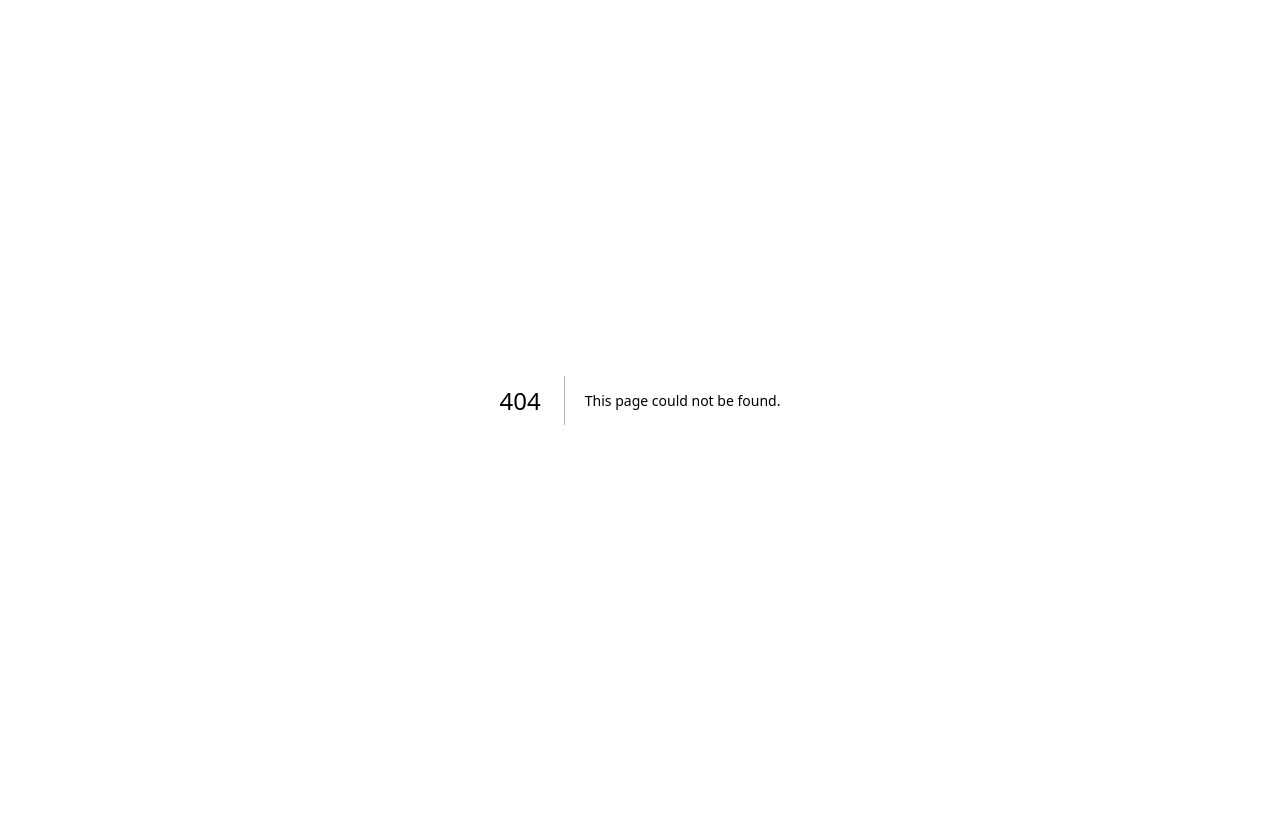
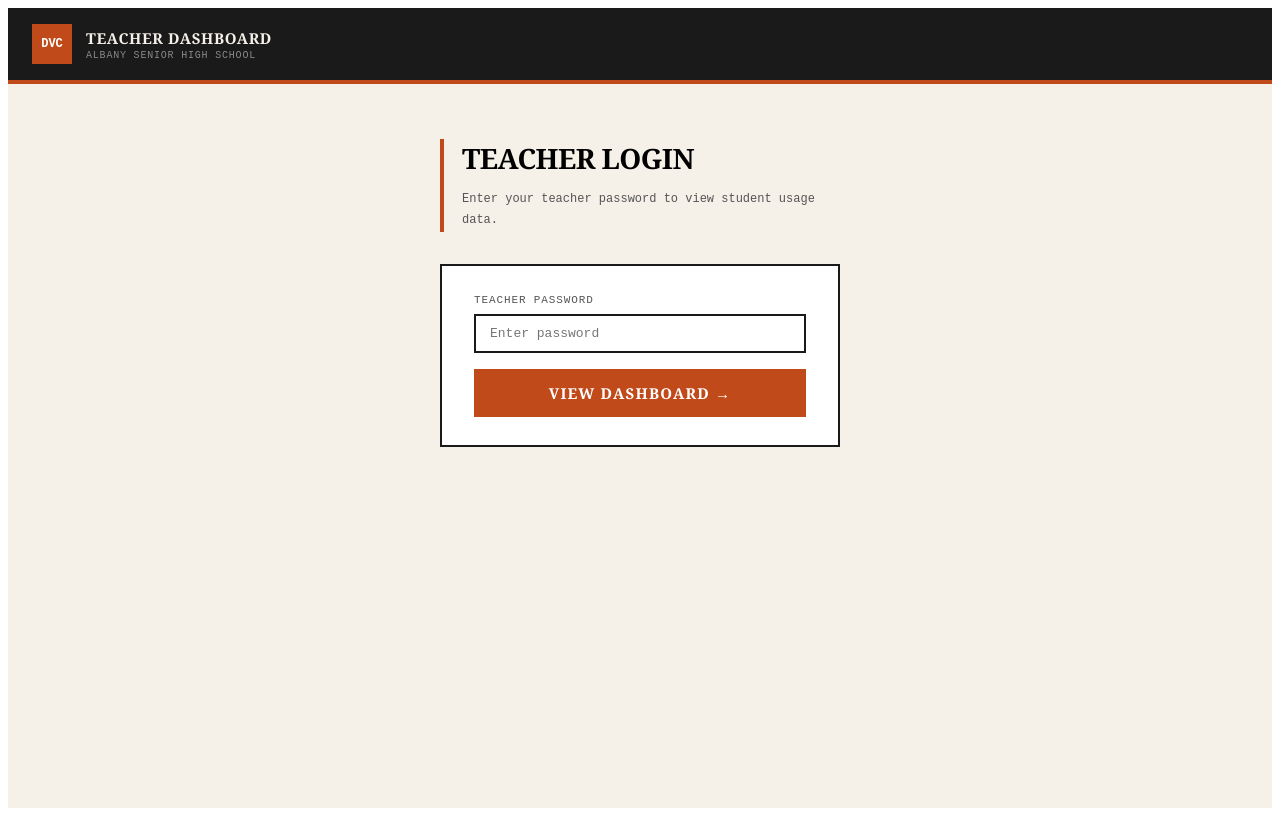
Before and after one commit to MissesArtech/dvc-tool, a Next.js app: page /dashboard in a window 1280 px wide. Before the commit this address had no page. Built offline with nearby package versions, Linux system fonts and the light colour scheme.

Commit message:
Create dashboard.js

```diff
--- /dev/null
+++ b/pages/dashboard.js
@@ -0,0 +1,143 @@
+import { useState } from 'react';
+
+export default function Dashboard() {
+  const [password, setPassword] = useState('');
+  const [data, setData] = useState(null);
+  const [error, setError] = useState(null);
+  const [loading, setLoading] = useState(false);
+
+  const login = async () => {
+    setLoading(true);
+    setError(null);
+    try {
+      const res = await fetch('/api/dashboard', {
+        method: 'POST',
+        headers: { 'Content-Type': 'application/json' },
+        body: JSON.stringify({ password }),
+      });
+      const json = await res.json();
+      if (!res.ok) throw new Error(json.error);
+      setData(json.data);
+    } catch (e) {
+      setError(e.message);
+    } finally {
+      setLoading(false);
+    }
+  };
+
+  const formatDate = (str) => {
+    const d = new Date(str);
+    return d.toLocaleDateString('en-NZ', { day: 'numeric', month: 'short', year: 'numeric', hour: '2-digit', minute: '2-digit' });
+  };
+
+  const counts = data ? data.reduce((acc, row) => {
+    const key = row.student_name;
+    acc[key] = (acc[key] || 0) + 1;
+    return acc;
+  }, {}) : {};
+
+  return (
+    <div style={{ minHeight: '100vh', background: '#f5f0e8', fontFamily: 'Georgia, serif' }}>
+      <div style={{ background: '#1a1a1a', borderBottom: '4px solid #c04a1a', padding: '16px 24px', display: 'flex', alignItems: 'center', gap: 14 }}>
+        <div style={{ width: 40, height: 40, background: '#c04a1a', display: 'flex', alignItems: 'center', justifyContent: 'center', color: 'white', fontWeight: 700, fontSize: 12, fontFamily: 'monospace' }}>DVC</div>
+        <div>
+          <div style={{ color: '#f5f0e8', fontWeight: 700, fontSize: 15, letterSpacing: '0.04em', textTransform: 'uppercase' }}>Teacher Dashboard</div>
+          <div style={{ color: '#888', fontFamily: 'monospace', fontSize: 10, letterSpacing: '0.08em', textTransform: 'uppercase', marginTop: 2 }}>Albany Senior High School</div>
+        </div>
+      </div>
+
+      <div style={{ maxWidth: 900, margin: '0 auto', padding: '36px 20px' }}>
+        {!data ? (
+          <div style={{ maxWidth: 400, margin: '0 auto' }}>
+            <div style={{ borderLeft: '4px solid #c04a1a', paddingLeft: 18, marginBottom: 32 }}>
+              <h1 style={{ fontSize: 28, fontWeight: 700, textTransform: 'uppercase', letterSpacing: '-0.02em', marginBottom: 8 }}>Teacher Login</h1>
+              <p style={{ fontFamily: 'monospace', fontSize: 12, color: '#555', lineHeight: 1.8 }}>Enter your teacher password to view student usage data.</p>
+            </div>
+            <div style={{ background: 'white', border: '2px solid #1a1a1a', padding: '28px 32px' }}>
+              <label style={{ fontFamily: 'monospace', fontSize: 11, letterSpacing: '0.08em', textTransform: 'uppercase', color: '#555', display: 'block', marginBottom: 8 }}>Teacher Password</label>
+              <input
+                type="password"
+                value={password}
+                onChange={e => setPassword(e.target.value)}
+                onKeyDown={e => e.key === 'Enter' && login()}
+                placeholder="Enter password"
+                style={{ width: '100%', fontFamily: 'monospace', fontSize: 13, border: '2px solid #1a1a1a', padding: '10px 14px', outline: 'none', boxSizing: 'border-box', marginBottom: 16 }}
+              />
+              {error && <div style={{ background: '#fff0ed', border: '2px solid #c04a1a', padding: '10px 14px', fontFamily: 'monospace', fontSize: 12, color: '#c04a1a', marginBottom: 16 }}>{error}</div>}
+              <button onClick={login} disabled={loading} style={{ width: '100%', padding: 14, background: '#c04a1a', color: 'white', border: 'none', fontFamily: 'Georgia, serif', fontWeight: 700, fontSize: 15, textTransform: 'uppercase', letterSpacing: '0.08em', cursor: 'pointer' }}>
+                {loading ? 'Loading...' : 'View Dashboard →'}
+              </button>
+            </div>
+          </div>
+        ) : (
+          <div>
+            <div style={{ borderLeft: '4px solid #c04a1a', paddingLeft: 18, marginBottom: 32, display: 'flex', alignItems: 'flex-start', justifyContent: 'space-between', flexWrap: 'wrap', gap: 16 }}>
+              <div>
+                <h1 style={{ fontSize: 28, fontWeight: 700, textTransform: 'uppercase', letterSpacing: '-0.02em', marginBottom: 8 }}>Usage Dashboard</h1>
+                <p style={{ fontFamily: 'monospace', fontSize: 12, color: '#555' }}>{data.length} total generations across all classes</p>
+              </div>
+              <button onClick={() => { setData(null); setPassword(''); }} style={{ background: '#1a1a1a', color: 'white', border: 'none', fontFamily: 'monospace', fontSize: 11, padding: '8px 16px', cursor: 'pointer', textTransform: 'uppercase', letterSpacing: '0.06em' }}>
+                Log Out
+              </button>
+            </div>
+
+            {/* Summary cards */}
+            <div style={{ display: 'grid', gridTemplateColumns: 'repeat(auto-fit, minmax(160px, 1fr))', gap: 12, marginBottom: 32 }}>
+              {['1TECD', '2TECD', '3TECD'].map(cls => {
+                const count = data.filter(r => r.class_code === cls).length;
+                return (
+                  <div key={cls} style={{ background: '#1a1a1a', padding: '16px 20px' }}>
+                    <div style={{ fontFamily: 'monospace', fontSize: 10, letterSpacing: '0.12em', textTransform: 'uppercase', color: '#c04a1a', marginBottom: 8 }}>{cls}</div>
+                    <div style={{ color: 'white', fontSize: 28, fontWeight: 700 }}>{count}</div>
+                    <div style={{ fontFamily: 'monospace', fontSize: 10, color: '#888', marginTop: 4 }}>generations</div>
+                  </div>
+                );
+              })}
+              <div style={{ background: '#c04a1a', padding: '16px 20px' }}>
+                <div style={{ fontFamily: 'monospace', fontSize: 10, letterSpacing: '0.12em', textTransform: 'uppercase', color: 'white', opacity: 0.8, marginBottom: 8 }}>Total</div>
+                <div style={{ color: 'white', fontSize: 28, fontWeight: 700 }}>{data.length}</div>
+                <div style={{ fontFamily: 'monospace', fontSize: 10, color: 'white', opacity: 0.8, marginTop: 4 }}>all classes</div>
+              </div>
+            </div>
+
+            {/* Table */}
+            <div style={{ background: 'white', border: '2px solid #1a1a1a', overflow: 'auto' }}>
+              <table style={{ width: '100%', borderCollapse: 'collapse' }}>
+                <thead>
+                  <tr style={{ background: '#1a1a1a' }}>
+                    {['Student Name', 'Class', 'Tool', 'Times Used', 'Last Used'].map(h => (
+                      <th key={h} style={{ padding: '12px 16px', textAlign: 'left', fontFamily: 'monospace', fontSize: 10, letterSpacing: '0.1em', textTransform: 'uppercase', color: '#c04a1a', fontWeight: 700, whiteSpace: 'nowrap' }}>{h}</th>
+                    ))}
+                  </tr>
+                </thead>
+                <tbody>
+                  {Object.entries(
+                    data.reduce((acc, row) => {
+                      const key = `${row.student_name}||${row.class_code}`;
+                      if (!acc[key]) acc[key] = { ...row, count: 0 };
+                      acc[key].count++;
+                      if (new Date(row.created_at) > new Date(acc[key].created_at)) {
+                        acc[key].created_at = row.created_at;
+                      }
+                      return acc;
+                    }, {})
+                  ).map(([key, row], i) => (
+                    <tr key={key} style={{ borderBottom: '1px solid #e8e2d8', background: i % 2 === 0 ? 'white' : '#faf8f5' }}>
+                      <td style={{ padding: '12px 16px', fontFamily: 'monospace', fontSize: 12, fontWeight: 700 }}>{row.student_name}</td>
+                      <td style={{ padding: '12px 16px', fontFamily: 'monospace', fontSize: 12 }}>{row.class_code}</td>
+                      <td style={{ padding: '12px 16px', fontFamily: 'monospace', fontSize: 12 }}>{row.tool}</td>
+                      <td style={{ padding: '12px 16px', fontFamily: 'monospace', fontSize: 12, textAlign: 'center' }}>
+                        <span style={{ background: row.count > 3 ? '#c04a1a' : '#e8e2d8', color: row.count > 3 ? 'white' : '#1a1a1a', padding: '2px 10px', fontSize: 11 }}>{row.count}</span>
+                      </td>
+                      <td style={{ padding: '12px 16px', fontFamily: 'monospace', fontSize: 11, color: '#666' }}>{formatDate(row.created_at)}</td>
+                    </tr>
+                  ))}
+                </tbody>
+              </table>
+            </div>
+          </div>
+        )}
+      </div>
+    </div>
+  );
+}
```
